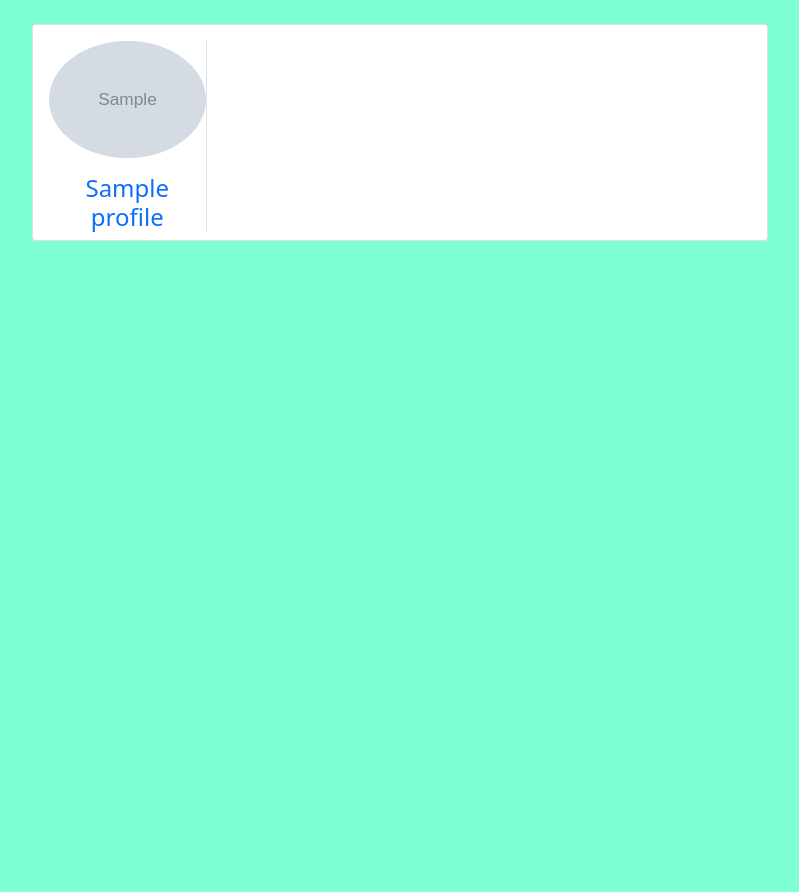
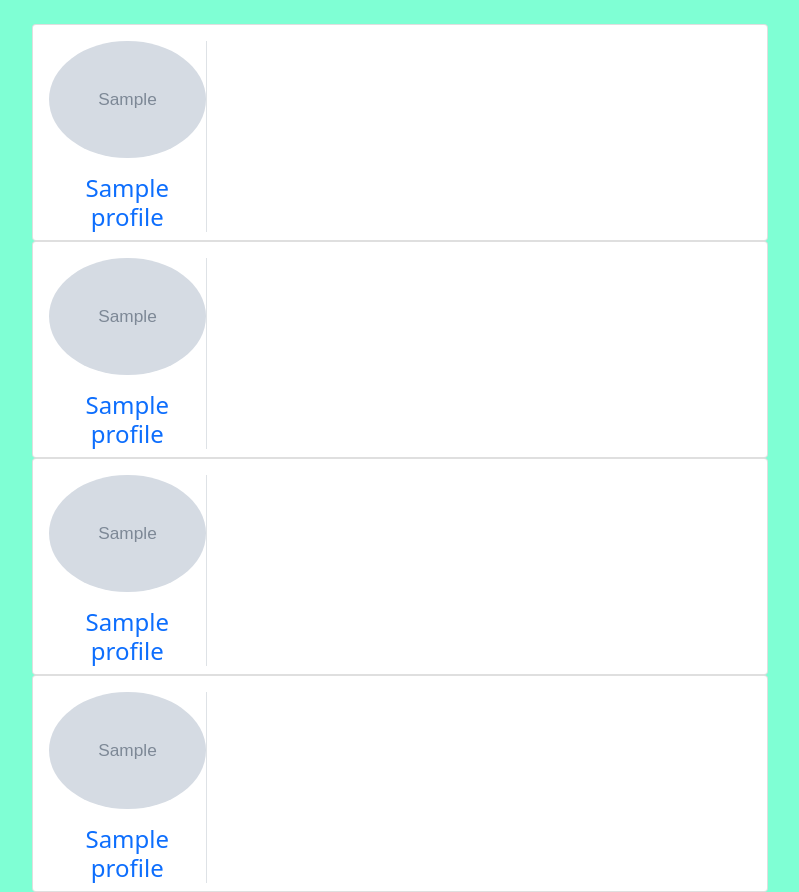
Before and after one commit to VincentPolAgapito83/Kaizen, a Django app: template Kaizen-App/Kaizen/Authors/templates/members/profile.html in a window 1280 px wide. Shown: the part 56-948 px from the top of the page, without its empty margins (50-849 px from the left). Before the commit the page ends 297 px from the top, so only its background shows below. Run offline with Django 5.2, Linux system fonts and the light colour scheme; the template is opened without the code that fills it: most values are stand-ins (such as "Sample title", 1, 10 or a date in 2020); grey boxes marked "Sample" are stand-in pictures.

Commit message:
Thirty-Fifth Commit

```diff
--- a/Kaizen-App/Kaizen/Authors/templates/members/profile.html
+++ b/Kaizen-App/Kaizen/Authors/templates/members/profile.html
@@ -31,4 +31,82 @@
     </div>
     </div>
 
+    <div class="container">
+        <div class="row">
+            <div class="col-xl-8">
+                {% for profile in profiles %}
+                <div class="card">
+                    <div class="card-body pb-0">
+                        <div class="row align-items-center">
+                            <div class="col-md-3">
+                                <div class="text-center border-end">
+                                    <img src="{{ profile.thumbnail }}" class="img-fluid avatar-xxl rounded-circle" alt="">
+                                    <h4 class="text-primary font-size-20 mt-3 mb-2">{{ profile.name }}</h4>
+                                    <h5 class="text-muted font-size-13 mb-0"></h5>
+                                </div>
+                            </div><!-- end col -->
+
+                        </div><!-- end row -->
+                    </div><!-- end card body -->
+                </div><!-- end card -->
+                {% endfor %}
+
+            </div><!-- end col -->
+
+
+        </div>
+        </div>
+
+        <div class="container">
+            <div class="row">
+                <div class="col-xl-8">
+                    {% for profile in profiles %}
+                    <div class="card">
+                        <div class="card-body pb-0">
+                            <div class="row align-items-center">
+                                <div class="col-md-3">
+                                    <div class="text-center border-end">
+                                        <img src="{{ profile.thumbnail }}" class="img-fluid avatar-xxl rounded-circle" alt="">
+                                        <h4 class="text-primary font-size-20 mt-3 mb-2">{{ profile.name }}</h4>
+                                        <h5 class="text-muted font-size-13 mb-0"></h5>
+                                    </div>
+                                </div><!-- end col -->
+
+                            </div><!-- end row -->
+                        </div><!-- end card body -->
+                    </div><!-- end card -->
+                    {% endfor %}
+
+                </div><!-- end col -->
+
+
+            </div>
+            </div>
+
+            <div class="container">
+                <div class="row">
+                    <div class="col-xl-8">
+                        {% for profile in profiles %}
+                        <div class="card">
+                            <div class="card-body pb-0">
+                                <div class="row align-items-center">
+                                    <div class="col-md-3">
+                                        <div class="text-center border-end">
+                                            <img src="{{ profile.thumbnail }}" class="img-fluid avatar-xxl rounded-circle" alt="">
+                                            <h4 class="text-primary font-size-20 mt-3 mb-2">{{ profile.name }}</h4>
+                                            <h5 class="text-muted font-size-13 mb-0"></h5>
+                                        </div>
+                                    </div><!-- end col -->
+
+                                </div><!-- end row -->
+                            </div><!-- end card body -->
+                        </div><!-- end card -->
+                        {% endfor %}
+
+                    </div><!-- end col -->
+
+
+                </div>
+                </div>
+
     {% endblock %}
```
Also changed, not shown: Kaizen-App/Kaizen/Authors/views.py (+23 -3 lines).
